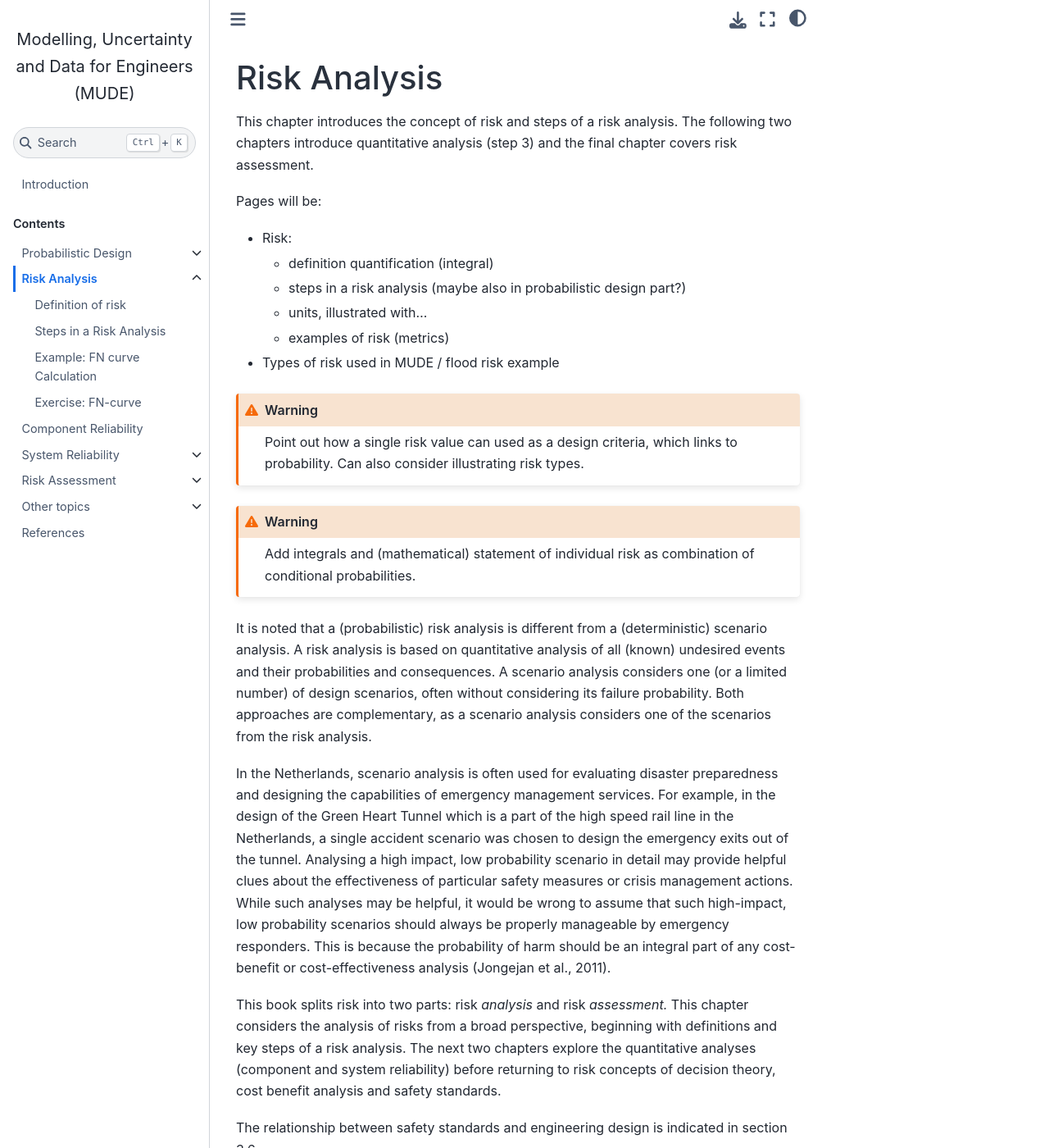
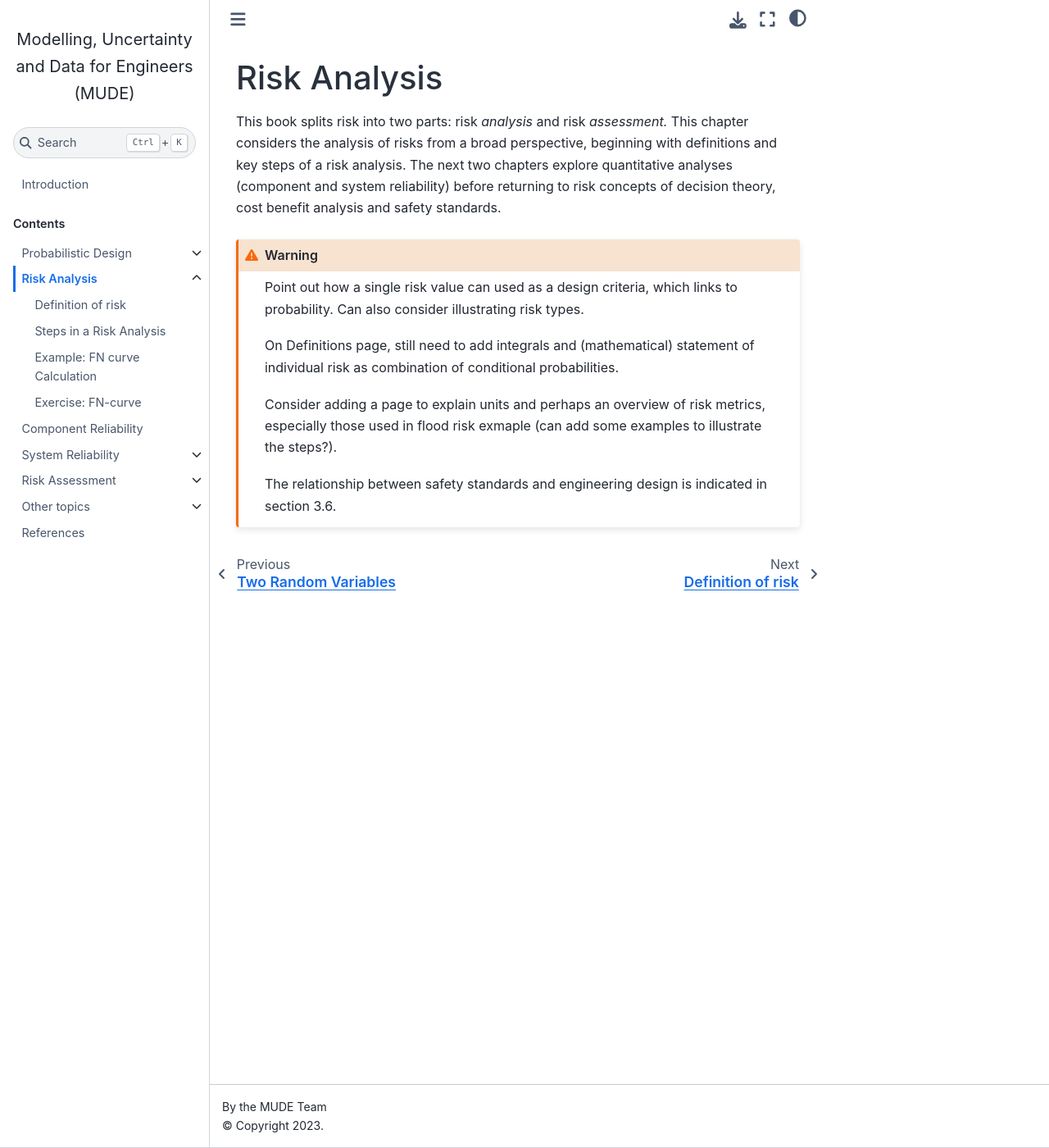
Before and after one commit to TUDelft-CITG/MUDE, a Jupyter Book: the page built from book/risk-analysis/overview.md, in a window 1280 px wide and 1400 px high. Shown: the whole window at 82% size. Built offline with Jupyter Book 1.0.4 settings and Sphinx 7.4.7 and the Sphinx Book theme 1.1.4, drawn with Linux system fonts in a browser that asks for light colours; some of the changed text lies outside the part shown.

Commit message:
update risk analysis chapter

````diff
--- a/book/risk-analysis/overview.md
+++ b/book/risk-analysis/overview.md
@@ -1,36 +1,17 @@
 # Risk Analysis
 
-This chapter introduces the concept of risk and steps of a risk analysis. The following two chapters introduce quantitative analysis (step 3) and the final chapter covers risk assessment.
-
-Pages will be:
-- Risk:
-  - definition quantification (integral)
-  - steps in a risk analysis (maybe also in probabilistic design part?)
-  - units, illustrated with...
-  - examples of risk (metrics)
-- Types of risk used in MUDE / flood risk example
-
+This book splits risk into two parts: risk *analysis* and risk *assessment.* This chapter considers the analysis of risks from a broad perspective, beginning with definitions and key steps of a risk analysis. The next two chapters explore quantitative analyses (component and system reliability) before returning to risk concepts of decision theory, cost benefit analysis and safety standards.
 
 ```{warning}
 Point out how a single risk value can used as a design criteria, which links to probability. Can also consider illustrating risk types.
+
+On Definitions page, still need to add integrals and (mathematical) statement of individual risk as combination of conditional probabilities.
+
+Consider adding a page to explain units and perhaps an overview of risk metrics, especially those used in flood risk exmaple (can add some examples to illustrate the steps?).
+
+The relationship between safety standards and engineering design is indicated in section 3.6.
 ```
 
-```{warning}
-Add integrals and (mathematical) statement of individual risk as combination of conditional probabilities.
-```
+%It is noted that a (probabilistic) risk analysis is different  from a (deterministic) scenario analysis. A risk analysis is based on quantitative analysis of all (known) undesired events and their probabilities and consequences. A scenario analysis considers one (or a limited number) of design scenarios, often without considering its failure probability. Both approaches are complementary, as a scenario analysis considers one of the scenarios from the risk analysis.
 
-It is noted that a (probabilistic) risk analysis is different  from a (deterministic) scenario analysis. A risk analysis is based on quantitative analysis of all (known) undesired events and their probabilities and consequences. A scenario analysis considers one (or a limited number) of design scenarios, often without considering its failure probability. Both approaches are complementary, as a scenario analysis considers one of the scenarios from the risk analysis.
-
-In the Netherlands, scenario analysis is often used for evaluating disaster preparedness and designing the capabilities of emergency management services. For example, in the design of the Green Heart Tunnel which is a part of the high speed rail line in the Netherlands, a single accident scenario was chosen to design the emergency exits out of the tunnel. Analysing a high impact, low probability scenario in detail may provide helpful clues about the effectiveness of particular safety measures or crisis management actions. While such analyses may be helpful, it would be wrong to assume that such high-impact, low probability scenarios should always be properly manageable by emergency responders. This is because the probability of harm should be an integral part of any cost-benefit or cost-effectiveness analysis (Jongejan et al., 2011).
-
-
-
-This book splits risk into two parts: risk *analysis* and risk *assessment.* This chapter considers the analysis of risks from a broad perspective, beginning with definitions and key steps of a risk analysis. The next two chapters explore the quantitative analyses (component and system reliability) before returning to risk concepts of decision theory, cost benefit analysis and safety standards.
-
-The relationship between safety standards and engineering design is indicated in section 3.6.
-
-
-Table of contents:
-
-```{tableofcontents}
-```
+%In the Netherlands, scenario analysis is often used for evaluating disaster preparedness and designing the capabilities of emergency management services. For example, in the design of the Green Heart Tunnel which is a part of the high speed rail line in the Netherlands, a single accident scenario was chosen to design the emergency exits out of the tunnel. Analysing a high impact, low probability scenario in detail may provide helpful clues about the effectiveness of particular safety measures or crisis management actions. While such analyses may be helpful, it would be wrong to assume that such high-impact, low probability scenarios should always be properly manageable by emergency responders. This is because the probability of harm should be an integral part of any cost-benefit or cost-effectiveness analysis (Jongejan et al., 2011).
````
Also changed, not shown: book/risk-analysis/steps.md (+1 -1 lines).
